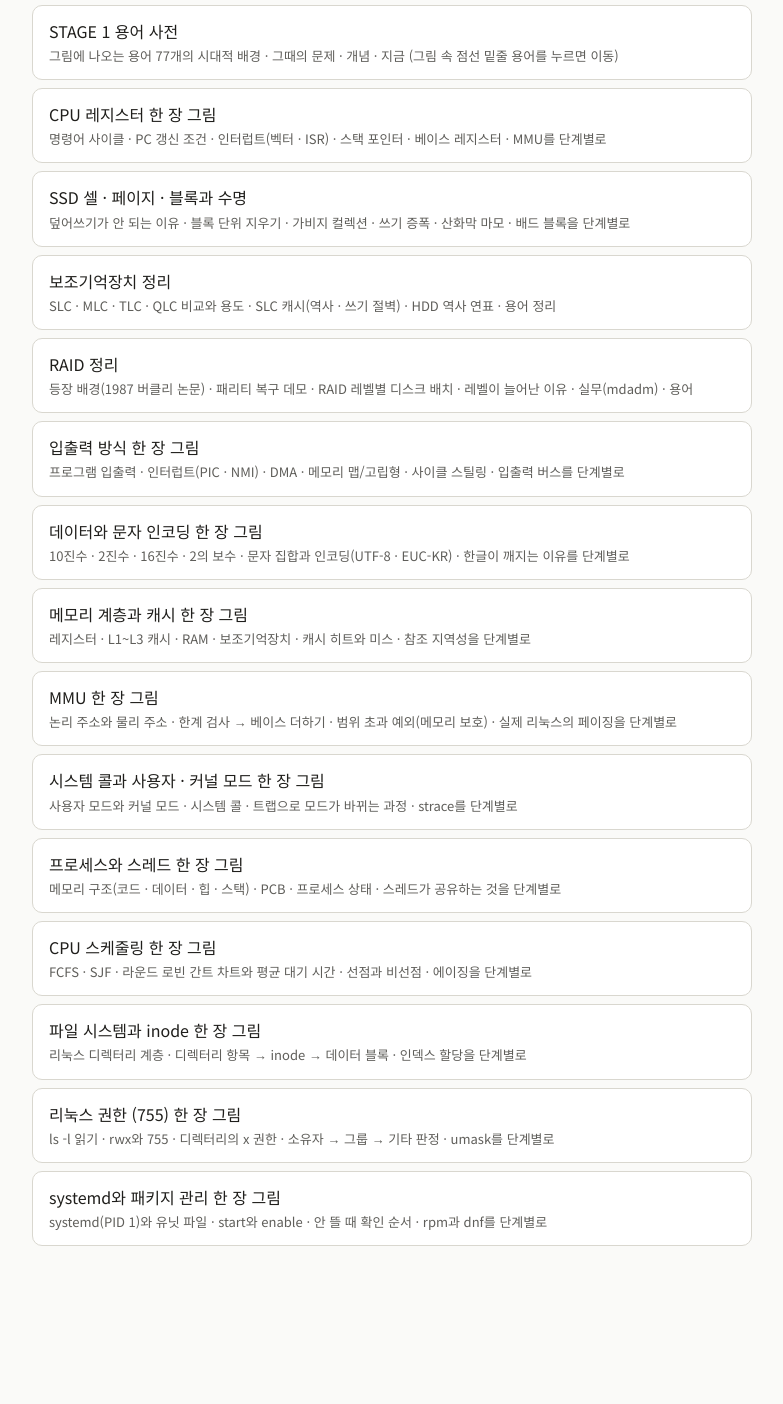
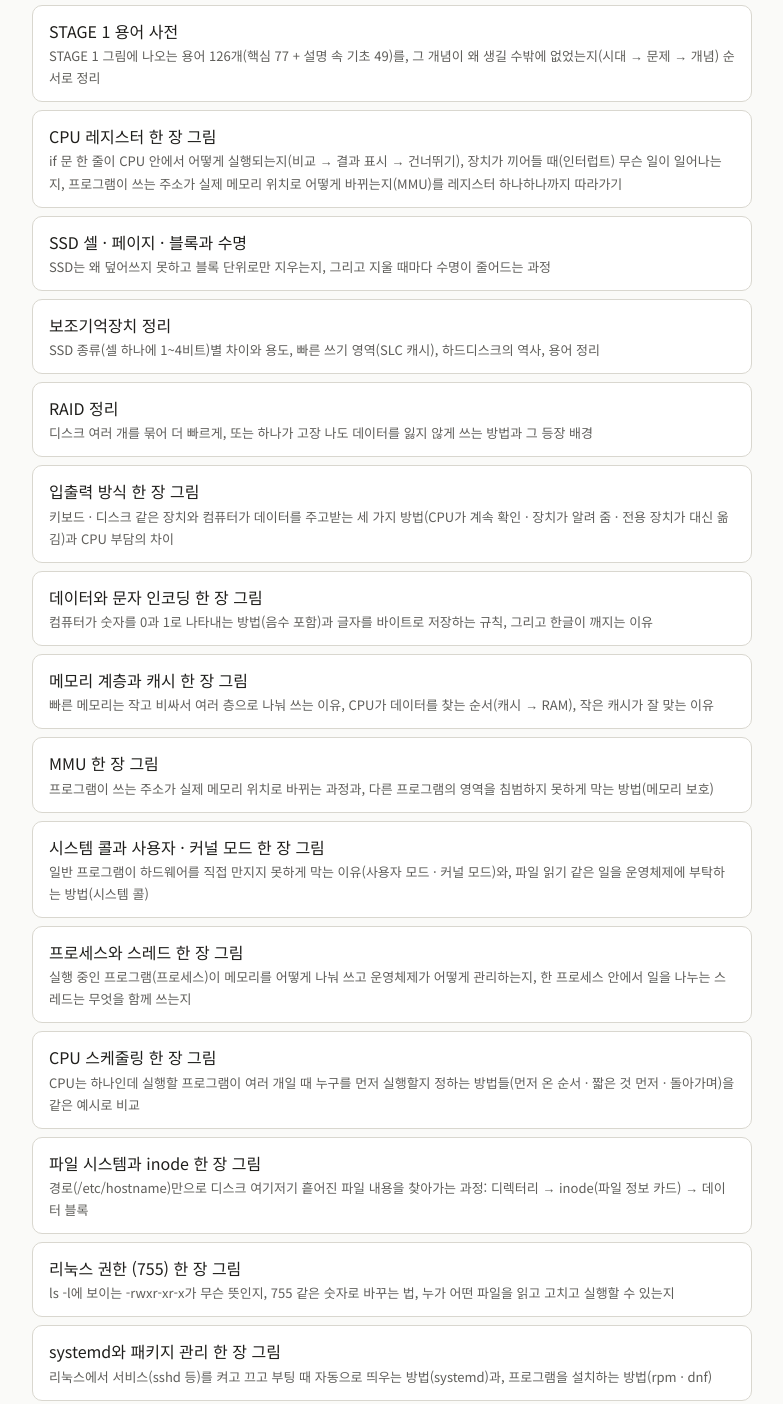
Before and after one commit to jungky4132/dev-study, a plain HTML site: page index.html in a window 1280 px wide. Shown: the part 164-1568 px from the top of the page, without its empty margins (248-1031 px from the left). Before the commit the page ends 1458 px from the top, so only its background shows below. Drawn offline with Linux system fonts and the light colour scheme.

Commit message:
Add files via upload

```diff
--- a/index.html
+++ b/index.html
@@ -16,19 +16,19 @@ a.card:hover{border-color:var(--ac)}a.card span{display:block;font-size:13px;col
 <h1>dev-study</h1>
 <p>2026–2027 개발자 기본기 학습 기록 · STAGE별 정리와 그림</p>
 <h2>STAGE 1 · 컴퓨터 시스템 + 리눅스 기초</h2>
-<ul><li><a class="card" href="stage1/glossary.html">STAGE 1 용어 사전<span>그림에 나오는 용어 77개의 시대적 배경 · 그때의 문제 · 개념 · 지금 (그림 속 점선 밑줄 용어를 누르면 이동)</span></a></li>
-<li><a class="card" href="stage1/cpu-register.html">CPU 레지스터 한 장 그림<span>명령어 사이클 · PC 갱신 조건 · 인터럽트(벡터 · ISR) · 스택 포인터 · 베이스 레지스터 · MMU를 단계별로</span></a></li>
-<li><a class="card" href="stage1/ssd-wear.html">SSD 셀 · 페이지 · 블록과 수명<span>덮어쓰기가 안 되는 이유 · 블록 단위 지우기 · 가비지 컬렉션 · 쓰기 증폭 · 산화막 마모 · 배드 블록을 단계별로</span></a></li>
-<li><a class="card" href="stage1/storage-notes.html">보조기억장치 정리<span>SLC · MLC · TLC · QLC 비교와 용도 · SLC 캐시(역사 · 쓰기 절벽) · HDD 역사 연표 · 용어 정리</span></a></li>
-<li><a class="card" href="stage1/raid.html">RAID 정리<span>등장 배경(1987 버클리 논문) · 패리티 복구 데모 · RAID 레벨별 디스크 배치 · 레벨이 늘어난 이유 · 실무(mdadm) · 용어</span></a></li>
-<li><a class="card" href="stage1/io-methods.html">입출력 방식 한 장 그림<span>프로그램 입출력 · 인터럽트(PIC · NMI) · DMA · 메모리 맵/고립형 · 사이클 스틸링 · 입출력 버스를 단계별로</span></a></li>
-<li><a class="card" href="stage1/data-encoding.html">데이터와 문자 인코딩 한 장 그림<span>10진수 · 2진수 · 16진수 · 2의 보수 · 문자 집합과 인코딩(UTF-8 · EUC-KR) · 한글이 깨지는 이유를 단계별로</span></a></li>
-<li><a class="card" href="stage1/memory-hierarchy.html">메모리 계층과 캐시 한 장 그림<span>레지스터 · L1~L3 캐시 · RAM · 보조기억장치 · 캐시 히트와 미스 · 참조 지역성을 단계별로</span></a></li>
-<li><a class="card" href="stage1/mmu.html">MMU 한 장 그림<span>논리 주소와 물리 주소 · 한계 검사 → 베이스 더하기 · 범위 초과 예외(메모리 보호) · 실제 리눅스의 페이징을 단계별로</span></a></li>
-<li><a class="card" href="stage1/syscall-mode.html">시스템 콜과 사용자 · 커널 모드 한 장 그림<span>사용자 모드와 커널 모드 · 시스템 콜 · 트랩으로 모드가 바뀌는 과정 · strace를 단계별로</span></a></li>
-<li><a class="card" href="stage1/process-thread.html">프로세스와 스레드 한 장 그림<span>메모리 구조(코드 · 데이터 · 힙 · 스택) · PCB · 프로세스 상태 · 스레드가 공유하는 것을 단계별로</span></a></li>
-<li><a class="card" href="stage1/cpu-scheduling.html">CPU 스케줄링 한 장 그림<span>FCFS · SJF · 라운드 로빈 간트 차트와 평균 대기 시간 · 선점과 비선점 · 에이징을 단계별로</span></a></li>
-<li><a class="card" href="stage1/filesystem.html">파일 시스템과 inode 한 장 그림<span>리눅스 디렉터리 계층 · 디렉터리 항목 → inode → 데이터 블록 · 인덱스 할당을 단계별로</span></a></li>
-<li><a class="card" href="stage1/linux-permission.html">리눅스 권한 (755) 한 장 그림<span>ls -l 읽기 · rwx와 755 · 디렉터리의 x 권한 · 소유자 → 그룹 → 기타 판정 · umask를 단계별로</span></a></li>
-<li><a class="card" href="stage1/systemd-dnf.html">systemd와 패키지 관리 한 장 그림<span>systemd(PID 1)와 유닛 파일 · start와 enable · 안 뜰 때 확인 순서 · rpm과 dnf를 단계별로</span></a></li></ul>
+<ul><li><a class="card" href="stage1/glossary.html">STAGE 1 용어 사전<span>STAGE 1 그림에 나오는 용어 126개(핵심 77 + 설명 속 기초 49)를, 그 개념이 왜 생길 수밖에 없었는지(시대 → 문제 → 개념) 순서로 정리</span></a></li>
+<li><a class="card" href="stage1/cpu-register.html">CPU 레지스터 한 장 그림<span>if 문 한 줄이 CPU 안에서 어떻게 실행되는지(비교 → 결과 표시 → 건너뛰기), 장치가 끼어들 때(인터럽트) 무슨 일이 일어나는지, 프로그램이 쓰는 주소가 실제 메모리 위치로 어떻게 바뀌는지(MMU)를 레지스터 하나하나까지 따라가기</span></a></li>
+<li><a class="card" href="stage1/ssd-wear.html">SSD 셀 · 페이지 · 블록과 수명<span>SSD는 왜 덮어쓰지 못하고 블록 단위로만 지우는지, 그리고 지울 때마다 수명이 줄어드는 과정</span></a></li>
+<li><a class="card" href="stage1/storage-notes.html">보조기억장치 정리<span>SSD 종류(셀 하나에 1~4비트)별 차이와 용도, 빠른 쓰기 영역(SLC 캐시), 하드디스크의 역사, 용어 정리</span></a></li>
+<li><a class="card" href="stage1/raid.html">RAID 정리<span>디스크 여러 개를 묶어 더 빠르게, 또는 하나가 고장 나도 데이터를 잃지 않게 쓰는 방법과 그 등장 배경</span></a></li>
+<li><a class="card" href="stage1/io-methods.html">입출력 방식 한 장 그림<span>키보드 · 디스크 같은 장치와 컴퓨터가 데이터를 주고받는 세 가지 방법(CPU가 계속 확인 · 장치가 알려 줌 · 전용 장치가 대신 옮김)과 CPU 부담의 차이</span></a></li>
+<li><a class="card" href="stage1/data-encoding.html">데이터와 문자 인코딩 한 장 그림<span>컴퓨터가 숫자를 0과 1로 나타내는 방법(음수 포함)과 글자를 바이트로 저장하는 규칙, 그리고 한글이 깨지는 이유</span></a></li>
+<li><a class="card" href="stage1/memory-hierarchy.html">메모리 계층과 캐시 한 장 그림<span>빠른 메모리는 작고 비싸서 여러 층으로 나눠 쓰는 이유, CPU가 데이터를 찾는 순서(캐시 → RAM), 작은 캐시가 잘 맞는 이유</span></a></li>
+<li><a class="card" href="stage1/mmu.html">MMU 한 장 그림<span>프로그램이 쓰는 주소가 실제 메모리 위치로 바뀌는 과정과, 다른 프로그램의 영역을 침범하지 못하게 막는 방법(메모리 보호)</span></a></li>
+<li><a class="card" href="stage1/syscall-mode.html">시스템 콜과 사용자 · 커널 모드 한 장 그림<span>일반 프로그램이 하드웨어를 직접 만지지 못하게 막는 이유(사용자 모드 · 커널 모드)와, 파일 읽기 같은 일을 운영체제에 부탁하는 방법(시스템 콜)</span></a></li>
+<li><a class="card" href="stage1/process-thread.html">프로세스와 스레드 한 장 그림<span>실행 중인 프로그램(프로세스)이 메모리를 어떻게 나눠 쓰고 운영체제가 어떻게 관리하는지, 한 프로세스 안에서 일을 나누는 스레드는 무엇을 함께 쓰는지</span></a></li>
+<li><a class="card" href="stage1/cpu-scheduling.html">CPU 스케줄링 한 장 그림<span>CPU는 하나인데 실행할 프로그램이 여러 개일 때 누구를 먼저 실행할지 정하는 방법들(먼저 온 순서 · 짧은 것 먼저 · 돌아가며)을 같은 예시로 비교</span></a></li>
+<li><a class="card" href="stage1/filesystem.html">파일 시스템과 inode 한 장 그림<span>경로(/etc/hostname)만으로 디스크 여기저기 흩어진 파일 내용을 찾아가는 과정: 디렉터리 → inode(파일 정보 카드) → 데이터 블록</span></a></li>
+<li><a class="card" href="stage1/linux-permission.html">리눅스 권한 (755) 한 장 그림<span>ls -l에 보이는 -rwxr-xr-x가 무슨 뜻인지, 755 같은 숫자로 바꾸는 법, 누가 어떤 파일을 읽고 고치고 실행할 수 있는지</span></a></li>
+<li><a class="card" href="stage1/systemd-dnf.html">systemd와 패키지 관리 한 장 그림<span>리눅스에서 서비스(sshd 등)를 켜고 끄고 부팅 때 자동으로 띄우는 방법(systemd)과, 프로그램을 설치하는 방법(rpm · dnf)</span></a></li></ul>
 </main></body></html>
```
Also changed, not shown: stage1/cpu-register.html (+8 -1 lines), stage1/cpu-scheduling.html (+1 -1 lines), stage1/data-encoding.html (+1 -1 lines), stage1/filesystem.html (+1 -1 lines), stage1/glossary.html (+1 -1 lines), stage1/io-methods.html (+1 -1 lines), stage1/linux-permission.html (+1 -1 lines), stage1/memory-hierarchy.html (+1 -1 lines), stage1/mmu.html (+1 -1 lines), stage1/process-thread.html (+1 -1 lines), stage1/raid.html (+1 -1 lines), stage1/ssd-wear.html (+1 -1 lines), stage1/storage-notes.html (+1 -1 lines), stage1/syscall-mode.html (+1 -1 lines), 1 more files, 1 other file.
